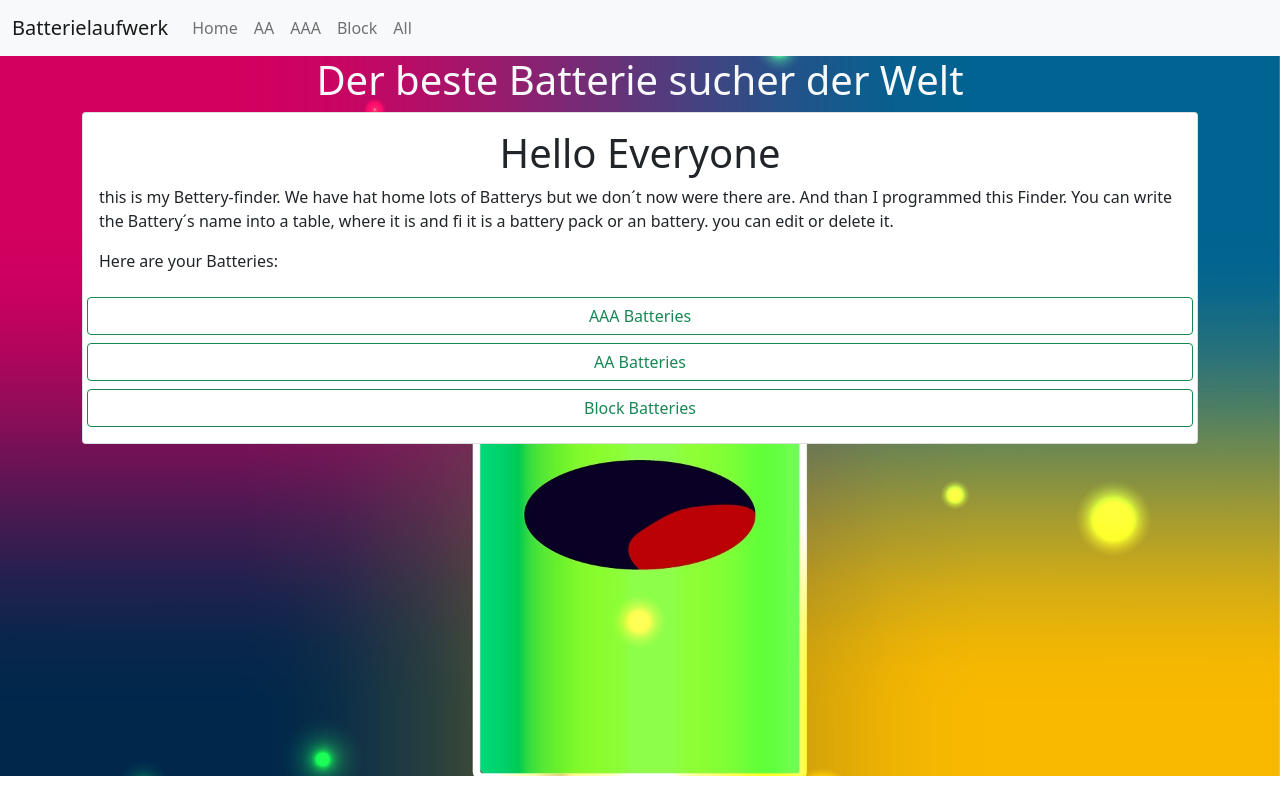
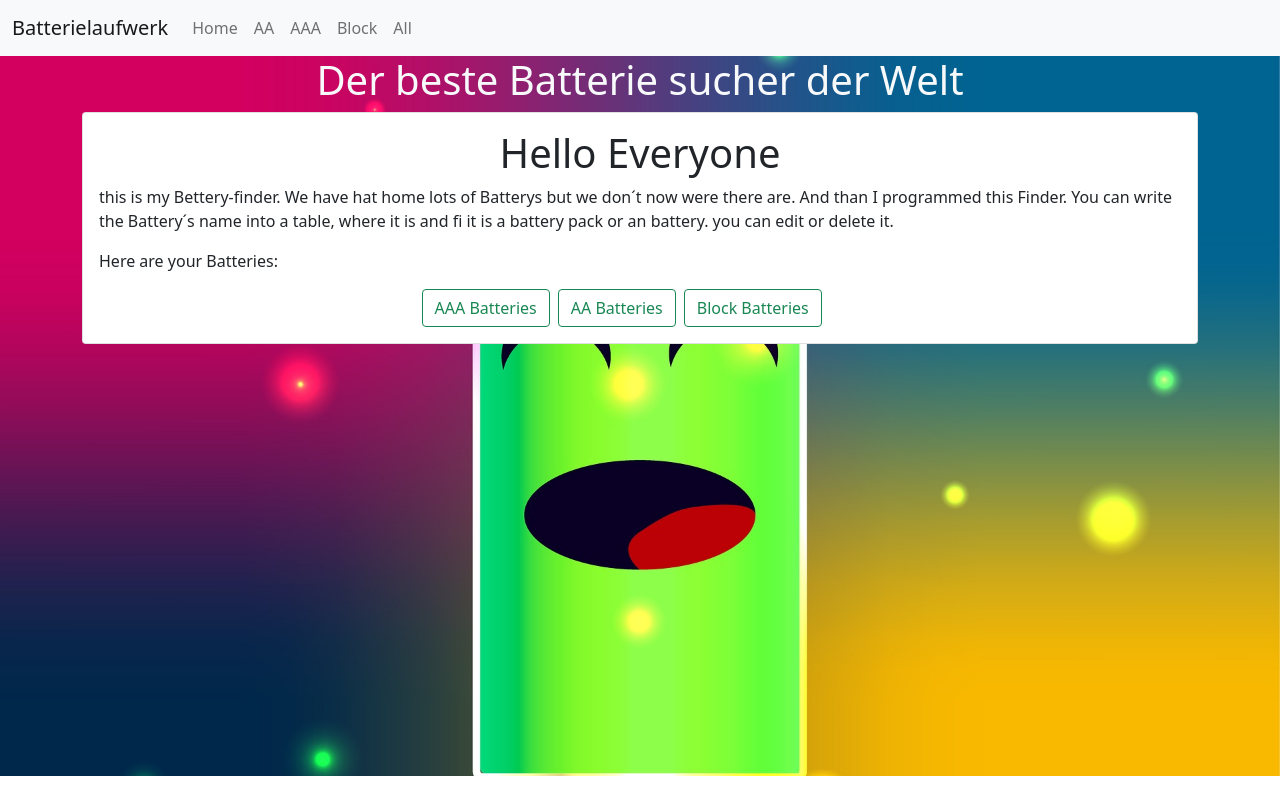
Before and after one commit to haager-ca/verbose-enigma, an Angular app in the folder where-is-battery/: page /home in a window 1280 px wide. Built offline with nearby package versions, Linux system fonts and the light colour scheme.

Commit message:
added service and guard as a file

```diff
--- a/where-is-battery/src/app/app.module.ts
+++ b/where-is-battery/src/app/app.module.ts
@@ -9,6 +9,7 @@ import { BatteryAaaComponent } from './components/battery-aaa/battery-aaa.compon
 import { BatteryAaComponent } from './components/battery-aa/battery-aa.component';
 import { BatteryBlockComponent } from './components/battery-block/battery-block.component';
 import { BatteryAllComponent } from './components/battery-all/battery-all.component';
+import { LoginComponent } from './components/login/login.component';
 
 
 @NgModule({
@@ -19,7 +20,8 @@ import { BatteryAllComponent } from './components/battery-all/battery-all.compon
     BatteryAaaComponent,
     BatteryAaComponent,
     BatteryBlockComponent,
-    BatteryAllComponent
+    BatteryAllComponent,
+    LoginComponent
   ],
   imports: [
     BrowserModule,
--- a/where-is-battery/src/app/components/home/home.component.html
+++ b/where-is-battery/src/app/components/home/home.component.html
@@ -6,8 +6,10 @@
             pack or an battery. you can edit or delete it.
         </p>
         <p>Here are your Batteries:</p>
-        <button class=" mt-2 btn btn-outline-success btn-large" routerLink="/battery-aaa">AAA Batteries</button>
-        <button class=" mt-2 btn btn-outline-success btn-large" routerLink="/battery-aa">AA Batteries</button>
-        <button class=" mt-2 btn btn-outline-success btn-large" routerLink="/battery-block">Block Batteries</button>
+        <div class="col-5 mx-auto">
+            <button class=" me-2 btn btn-outline-success btn-large" routerLink="/battery-aaa">AAA Batteries</button>
+            <button class=" me-2 btn btn-outline-success btn-large" routerLink="/battery-aa">AA Batteries</button>
+            <button class="btn btn-outline-success btn-large" routerLink="/battery-block">Block Batteries</button>
+        </div>
     </div>
 </div>
--- /dev/null
+++ b/where-is-battery/src/app/components/login/login.component.html
@@ -0,0 +1 @@
+<p>login works!</p>
--- /dev/null
+++ b/where-is-battery/src/app/components/login/login.component.ts
@@ -0,0 +1,15 @@
+import { Component, OnInit } from '@angular/core';
+
+@Component({
+  selector: 'app-login',
+  templateUrl: './login.component.html',
+  styleUrls: ['./login.component.scss']
+})
+export class LoginComponent implements OnInit {
+
+  constructor() { }
+
+  ngOnInit(): void {
+  }
+
+}
```
Also changed, not shown: where-is-battery/src/app/guard/authentication.guard.ts (added, +15 -0 lines), where-is-battery/src/app/services/authentication.service.ts (added, +9 -0 lines), where-is-battery/src/app/services/storange.service.ts (added, +9 -0 lines), where-is-battery/src/app/components/login/login.component.scss (added), 1 other file (tests, documents, lock files or other folders).
